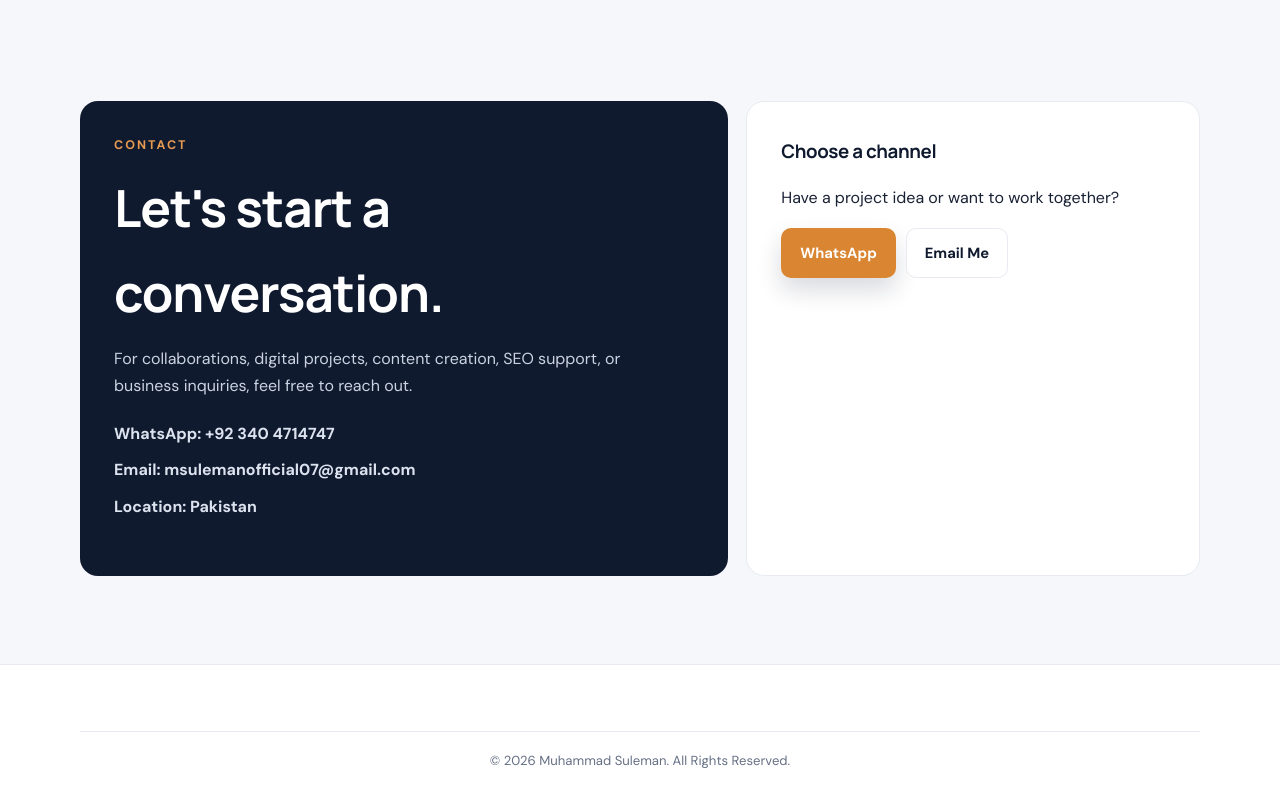
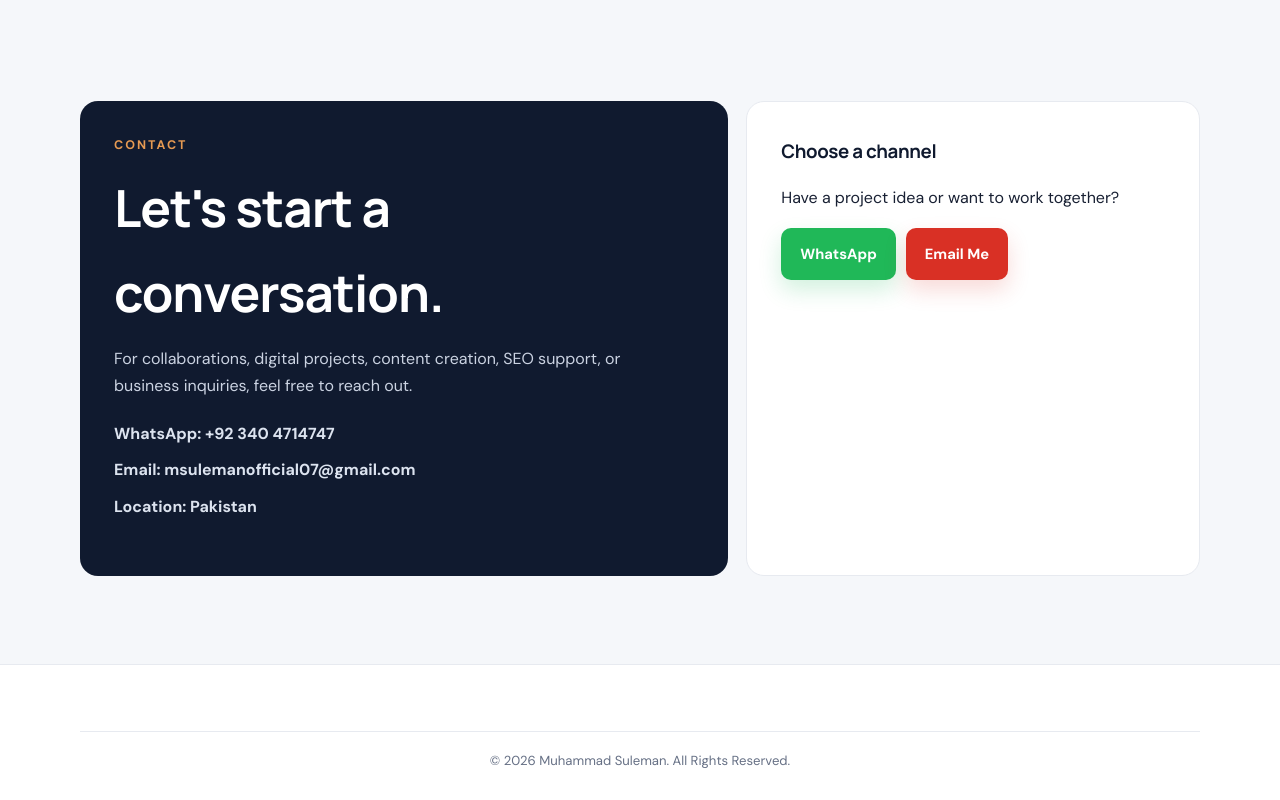
Before and after one commit to msulemanofficial07/M-Suleman-Official, a plain HTML site: page index.html in a window 1280 px wide. Shown: the part 4640-5440 px from the top of the page. Drawn offline with Linux system fonts and the light colour scheme.

Commit message:
Update index.html

```diff
--- a/index.html
+++ b/index.html
@@ -512,10 +512,24 @@
     .contact-details a, .contact-details span {
       color: #dce3ef;
       font-weight: 700;
+      overflow-wrap: anywhere;
     }
     .contact-side .contact-details a, .contact-side .contact-details span { color: var(--ink); }
     .contact-actions { display: flex; flex-wrap: wrap; gap: 10px; }
-    .contact-actions .btn-primary { background: var(--orange); }
+    .contact-actions .btn {
+      min-height: 52px;
+      color: #fff;
+    }
+    .contact-actions .btn-whatsapp {
+      background: #20b858;
+      box-shadow: 0 10px 22px rgba(32, 184, 88, 0.2);
+    }
+    .contact-actions .btn-whatsapp:hover { background: #168f42; }
+    .contact-actions .btn-email {
+      background: #d93025;
+      box-shadow: 0 10px 22px rgba(217, 48, 37, 0.18);
+    }
+    .contact-actions .btn-email:hover { background: #b3261e; }
 
     footer { padding: 42px 0 28px; border-top: 1px solid var(--line); background: #fff; }
     .footer-grid {
@@ -769,8 +783,8 @@
           <h3>Choose a channel</h3>
           <p>Have a project idea or want to work together?</p>
           <div class="contact-actions">
-            <a class="btn btn-primary" href="https://wa.me/923404714747" target="_blank" rel="noopener noreferrer">WhatsApp</a>
-            <a class="btn btn-secondary" href="https://mail.google.com/mail/?view=cm&amp;fs=1&amp;to=msulemanofficial07@gmail.com" target="_blank" rel="noopener noreferrer">Email Me</a>
+            <a class="btn btn-whatsapp" href="https://wa.me/923404714747" target="_blank" rel="noopener noreferrer">WhatsApp</a>
+            <a class="btn btn-email" href="https://mail.google.com/mail/?view=cm&amp;fs=1&amp;to=msulemanofficial07@gmail.com" target="_blank" rel="noopener noreferrer">Email Me</a>
           </div>
         </aside>
       </div>
```
